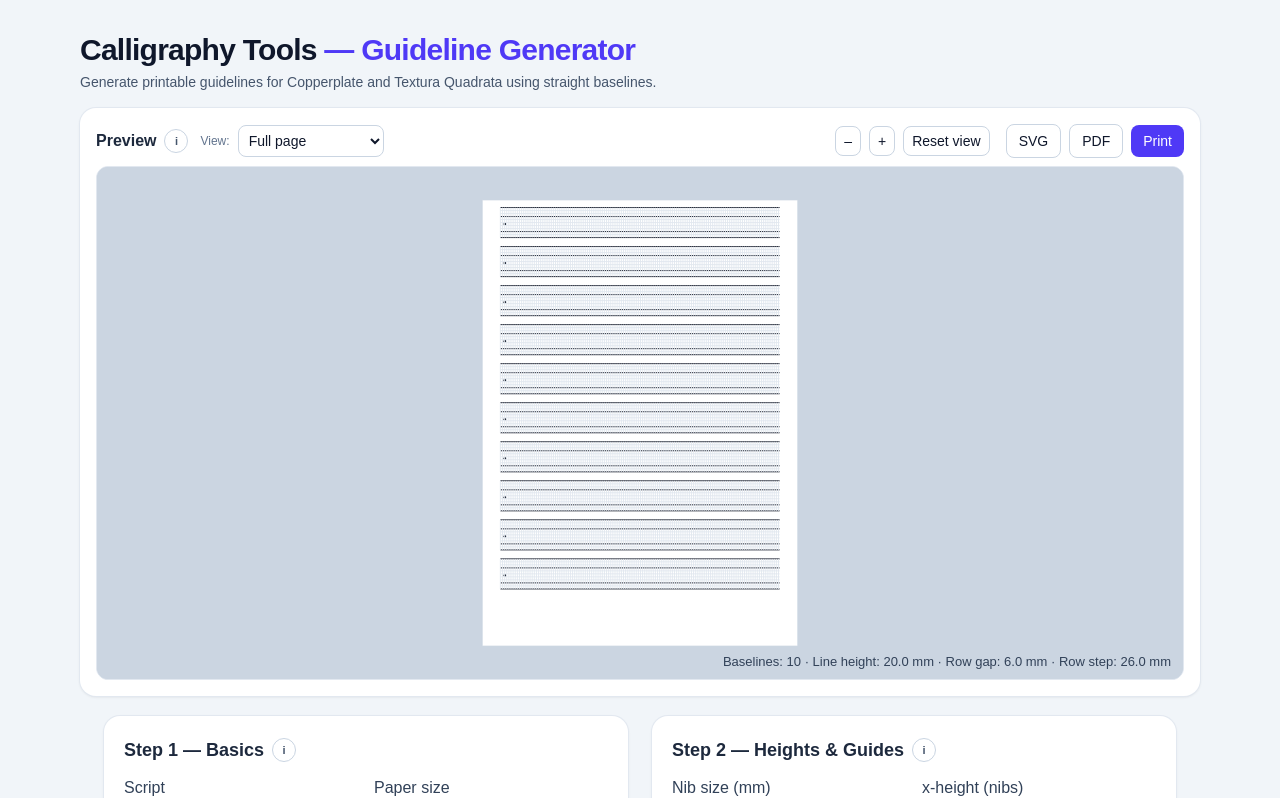
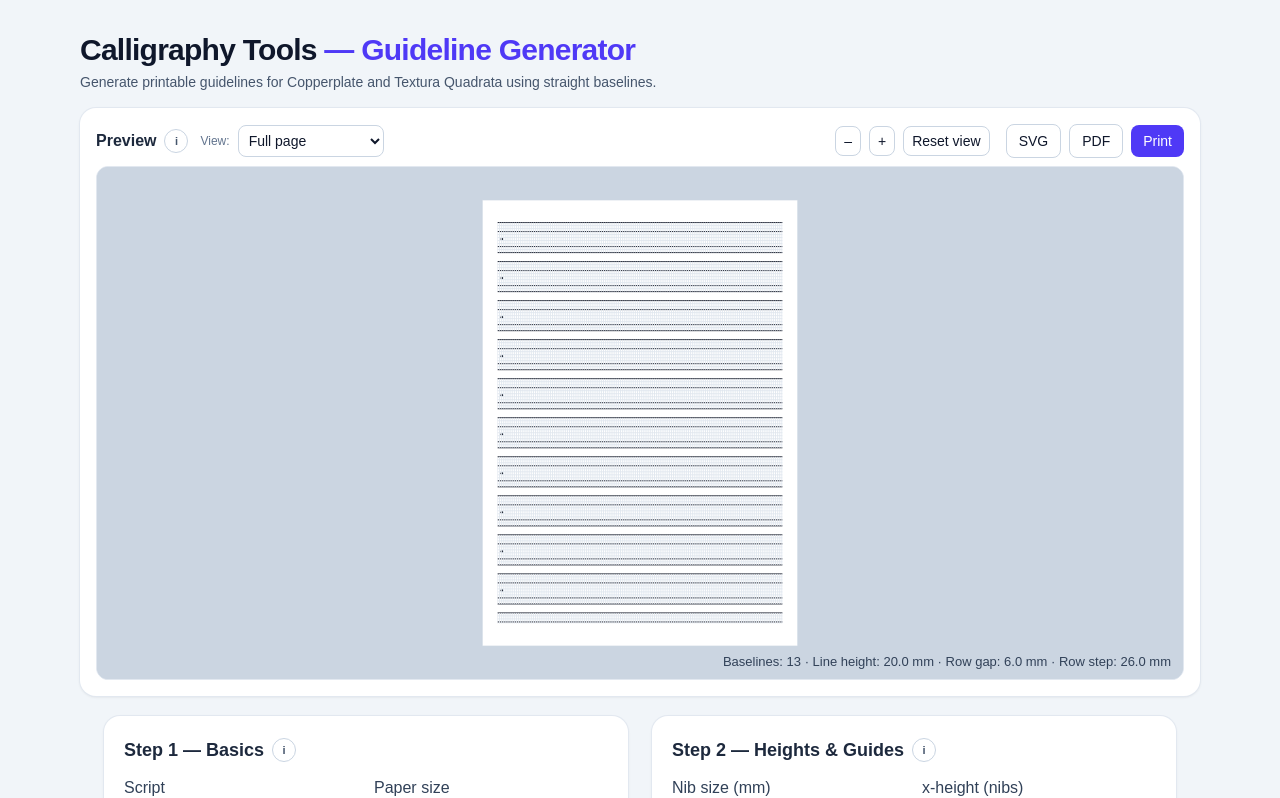
Before and after one commit to mashw/calligraphy-tools, a Next.js app: page /guidelines in a window 1280 px wide. Shown: the top 798 px of the page. Built offline with nearby package versions, Linux system fonts and the light colour scheme.

Commit message:
Fix guidelines top margin anchor and clean up SVG group structure.

```diff
--- a/src/app/guidelines/page.tsx
+++ b/src/app/guidelines/page.tsx
@@ -504,15 +504,16 @@ export default function GuidelinesPage() {
 
   const swThin = Math.max(0.35, Math.min(0.7, Math.min(box.w, box.h) * 0.0025));
   const swBold = swThin * 1.8;
+  const swMax = Math.max(swThin, swBold);
 
   const guideTemplate = script === 'Copperplate' ? 'copperplate' : 'blackletter';
 
   const margins = useMemo(
     () => ({
       top: 15,
-      bottom: 15,
-      left: 12,
-      right: 12,
+      bottom:  15,
+      left: 10,
+      right: 10,
     }),
     [],
   );
@@ -522,14 +523,25 @@ export default function GuidelinesPage() {
 
   const baselinePositions = useMemo(() => {
     if (rowStepMM <= 0) return [] as number[];
+
+    // Top anchor: first row’s ascender line is exactly at margins.top
+    const startY = margins.top + ascMM + xMM;
+
+    // Deliberately over-generate: do NOT compute any bottom limit.
+    // We generate until the baseline is well past the bottom of the page,
+    // and rely solely on the bottom-only clip to hide whatever falls into the bottom margin.
+    const overshootEndY = box.h + lineHeight + rowStepMM;
+
+    const count = Math.max(0, Math.ceil((overshootEndY - startY) / rowStepMM));
+
     const positions: number[] = [];
-    const startY = margins.top + ascMM;
-    const endY = box.h - margins.bottom - descMM;
-    for (let y = startY; y <= endY + 0.0001; y += rowStepMM) {
-      positions.push(y);
+    for (let i = 0; i <= count; i += 1) {
+      positions.push(startY + i * rowStepMM);
     }
+
     return positions;
-  }, [ascMM, descMM, box.h, margins.top, margins.bottom, rowGapMM, rowStepMM]);
+  }, [rowStepMM, margins.top, lineHeight, box.h]);
+
 
   const guideSets = useMemo(() => {
     const left = margins.left;
@@ -816,9 +828,21 @@ export default function GuidelinesPage() {
                   <rect x={0} y={0} width={box.w} height={box.h} />
                 </clipPath>
 
+                {/* Clip guides to left/right margins and bottom margin ONLY.
+      Do NOT clip at the top so the first row is always fully visible. */}
+                <clipPath id="guidesClipBottomOnly">
+                  <rect
+                    x={margins.left}
+                    y={0}
+                    width={box.w - margins.left - margins.right}
+                    height={box.h - margins.bottom}
+                  />
+                </clipPath>
+
                 {/* Copperplate: show slants only inside guideline row bands */}
                 <GuidelinesRowMask guideSets={guideSets} box={box} />
               </defs>
+
 
 
               {/* stage bg (kept only for on-screen; removed in export) */}
@@ -827,7 +851,7 @@ export default function GuidelinesPage() {
               {/* Paper */}
               <rect x={0} y={0} width={box.w} height={box.h} fill="white" stroke="#cbd5e1" strokeWidth={0.6} vectorEffect="non-scaling-stroke" />
 
-              <g clipPath="url(#pageClip)">
+              <g clipPath="url(#guidesClipBottomOnly)">
                 {/* Guides */}
                 {script === 'Copperplate' && (
                   <CopperplateSlantLines
@@ -854,16 +878,12 @@ export default function GuidelinesPage() {
                   const interpunctY = (waistY + baseY) / 2;
                   return (
                     <g key={`guide-${index}`}>
-
-
-                      <g key={`guide-${index}`}>
-                        <circle
-                          cx={interpunctX}
-                          cy={interpunctY}
-                          r={0.9}
-                          fill="#111827"
-                        />
-                        {script === 'Copperplate' && (
+                      <circle
+                        cx={interpunctX}
+                        cy={interpunctY}
+                        r={0.9}
+                        fill="#111827"
+                      />                        {script === 'Copperplate' && (
                           <>
                             {/* Extra reference lines */}
                             <line
@@ -903,9 +923,7 @@ export default function GuidelinesPage() {
                           }}
                         />
                       </g>
-                    </g>
                   );
-
                 })}
 
               </g>
```
